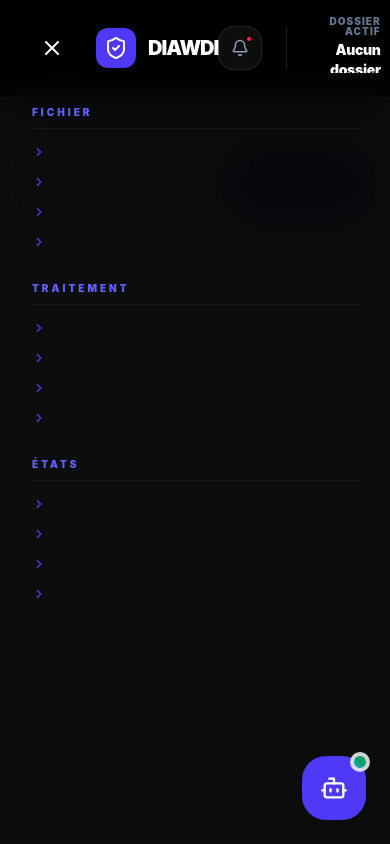
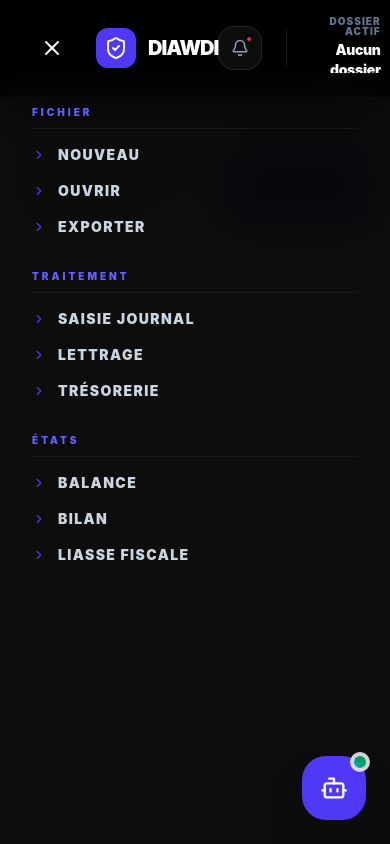
Before and after one commit to mamadouelimanewane/compta, a React (Vite) app: page /ouvrir in a window 390 px wide. Both pictures are taken after a click on the button 52 px from the left and 48 px from the top of the page. Built offline with nearby package versions, Linux system fonts and the light colour scheme.

Commit message:
fix: correctly type mobile menu items and add navigation paths

```diff
--- a/src/components/Navbar.tsx
+++ b/src/components/Navbar.tsx
@@ -228,9 +228,21 @@ export default function Navbar() {
         <div className="lg:hidden fixed inset-0 top-[73px] bg-black/95 backdrop-blur-xl z-[90] animate-in fade-in slide-in-from-top-4 duration-300 p-8 overflow-y-auto">
           <div className="space-y-8 pb-20">
             {[
-              { label: "Fichier", items: ["Nouveau", "Ouvrir", "Exporter", "Importer"] },
-              { label: "Traitement", items: ["Saisie Journal", "Lettrage", "Trésorerie", "Audit"] },
-              { label: "États", items: ["Balance", "Bilan", "Liasse Fiscale", "Analyse Financière"] },
+              { label: "Fichier", items: [
+                { label: "Nouveau", path: "/nouveau" },
+                { label: "Ouvrir", path: "/ouvrir" },
+                { label: "Exporter", path: "/fichier/exporter" },
+              ] },
+              { label: "Traitement", items: [
+                { label: "Saisie Journal", path: "/traitement/saisie-journal" },
+                { label: "Lettrage", path: "/traitement/lettrage" },
+                { label: "Trésorerie", path: "/gestion/tresorerie" },
+              ] },
+              { label: "États", items: [
+                { label: "Balance", path: "/etat/balance" },
+                { label: "Bilan", path: "/etat/bilan" },
+                { label: "Liasse Fiscale", path: "/etat/liasse-fiscale" },
+              ] },
             ].map((section, idx) => (
               <div key={idx} className="space-y-4">
                 <h3 className="text-[10px] font-black text-indigo-500 uppercase tracking-[0.3em] border-b border-white/5 pb-2">{section.label}</h3>
@@ -238,7 +250,7 @@ export default function Navbar() {
                   {section.items.map((item, iidx) => (
                     <button
                       key={iidx}
-                      onClick={() => setIsMobileMenuOpen(false)}
+                      onClick={() => { navigate(item.path); setIsMobileMenuOpen(false); }}
                       className="text-left text-sm font-black text-slate-300 hover:text-white transition-colors flex items-center gap-3 uppercase tracking-widest"
                     >
                       <ChevronRight size={14} className="text-indigo-600" />
```
